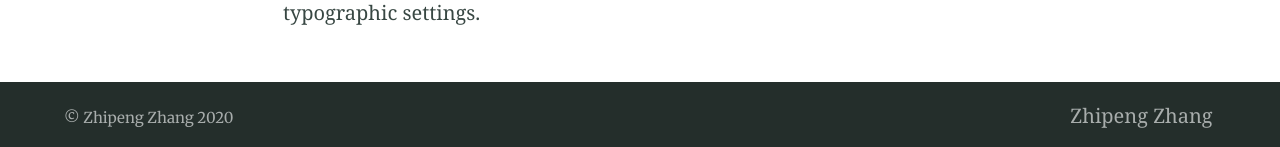
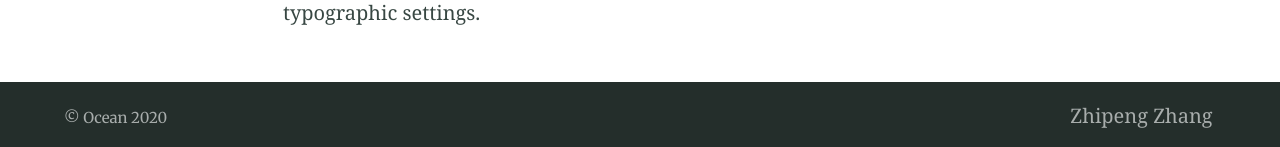
Before and after one commit to TracKitCV/TracKitCV.github.io, a Jekyll site: the page built from index.md, in a window 1280 px wide and 900 px high, scrolled down 4977 px. Shown: the part 750-897 px from the top of the window. Built offline with Jekyll 4.4.1, drawn with Linux system fonts in a browser that asks for light colours.

Commit message:
Update _config.yml

```diff
--- a/_config.yml
+++ b/_config.yml
@@ -41,7 +41,7 @@ paginate_path: blog/page:num # jekyll-paginate > blog page
 jekyll-mentions: https://twitter.com # jekyll-mentions > service used when @replying
 twitter:
   username: Zhipeng Zhang # jekyll-seo-tag > Owners twitter username
-author: DavidDarnes # jekyll-seo-tag > default author
+author: Zhipeng Zhang # jekyll-seo-tag > default author
 social: # jekyll-seo-tag > social overrides
   name: David Darnes # jekyll-seo-tag > real name
   links:  # jekyll-seo-tag > social aliases (sameAs)
@@ -82,7 +82,7 @@ defaults:
 # 7. Site settings
 encoding: utf-8 # Make sure the encoding is right
 lang: en-GB # Set the site language
-title: "Zhipeng Zhang" # Site name or title, also used in jekyll-seo-tag
+title: "Ocean" # Site name or title, also used in jekyll-seo-tag
 logo: "/assets/logos/logo.svg" # Site logo, also used in jekyll-seo-tag
 description: "Ocean is an anchor-free based tracker (ECCV2020)" # Site description and default description, also used in jekyll-seo-tag
 url: "https://github.com/researchmm/TracKit" # Site url, also used in jekyll-seo-tag
```
